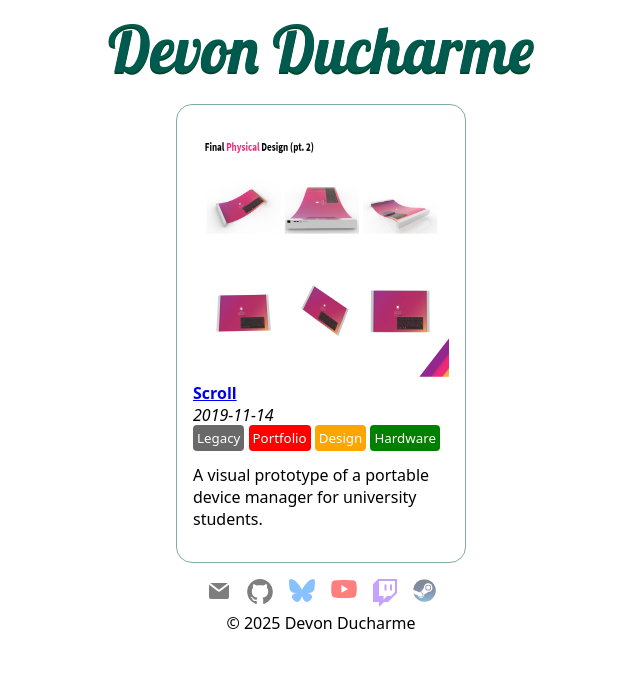
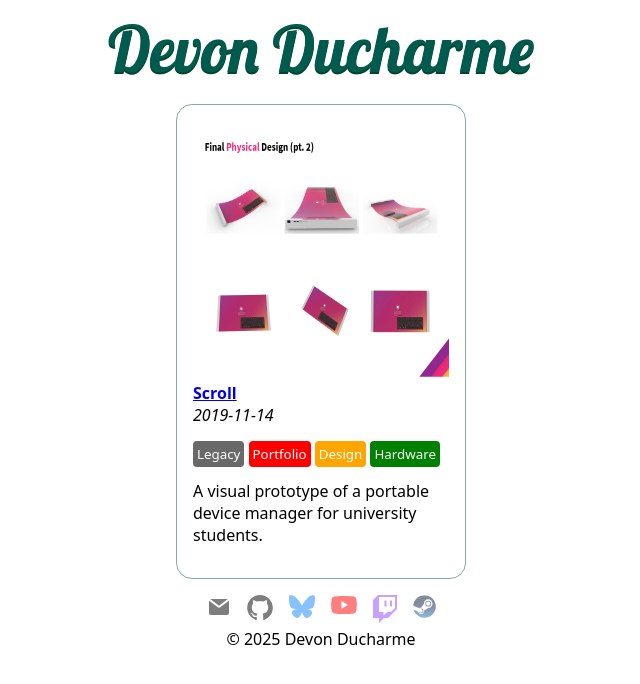
Before and after one commit to buddydudedev/portfolio.buddydude.dev, a Jekyll site: the page built from index.html, in a window 1280 px wide. Shown: the top 684 px of the page, without its empty margins (327-967 px from the left). Built offline with Jekyll 4.4.1, drawn with Linux system fonts in a browser that asks for light colours.

Commit message:
Categories row top margin

```diff
--- a/buddydude.dev.css
+++ b/buddydude.dev.css
@@ -85,6 +85,9 @@ footer nav ul li a:hover {
     animation-iteration-count: infinite;
 }
 
+.categories {
+    margin-top: 1rem;
+}
 
 small[category] {
     color: white;
--- a/index.html
+++ b/index.html
@@ -17,7 +17,7 @@ layout: default
     <div>
         <i>{{ post.date | date: '%Y-%m-%d' }}</i>
     </div>
-    <div>
+    <div class="categories">
         {% for category in post.categories %}
         <small category="{{ category }}">{{ category }}</small>
         {% endfor %}
```
